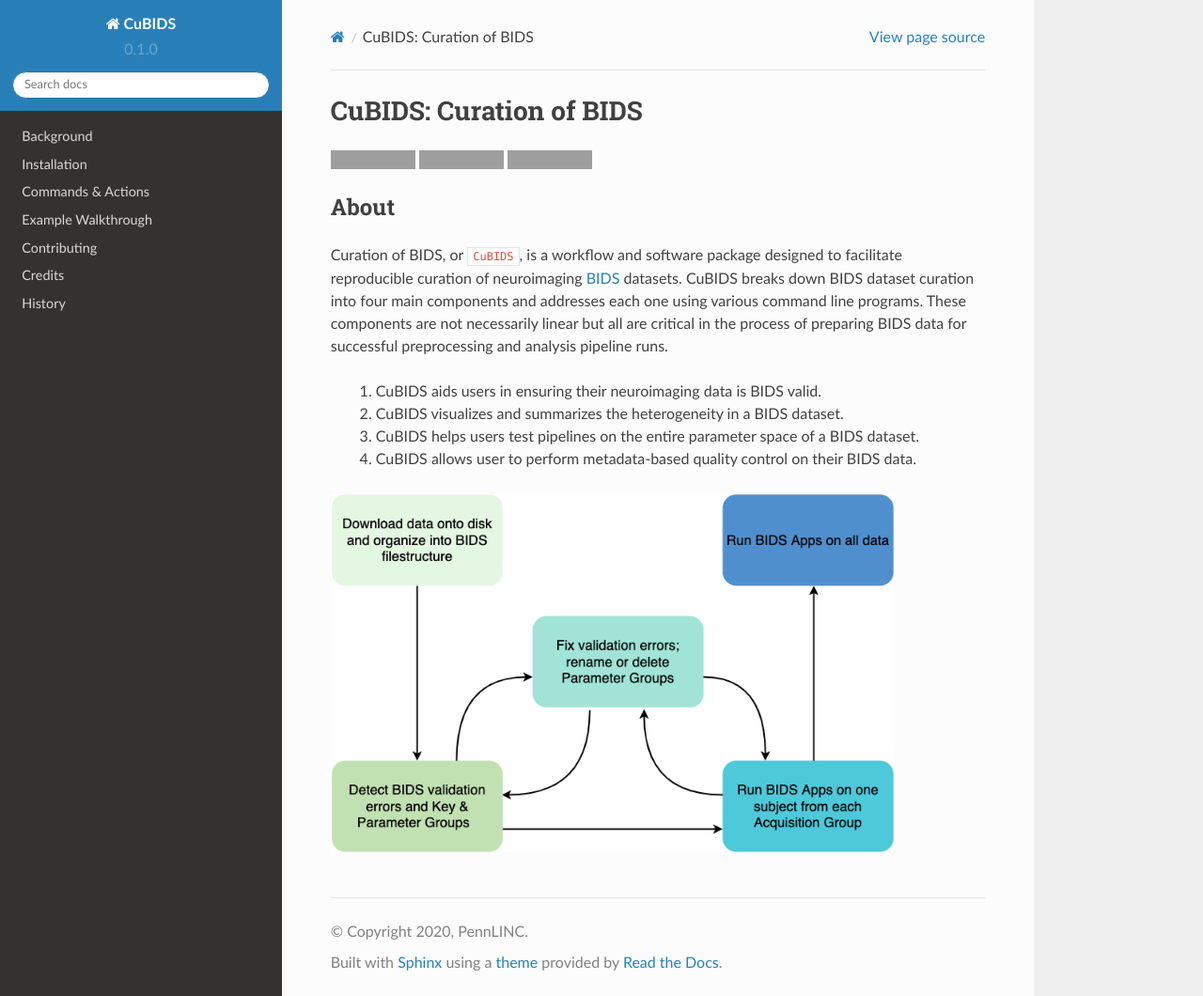
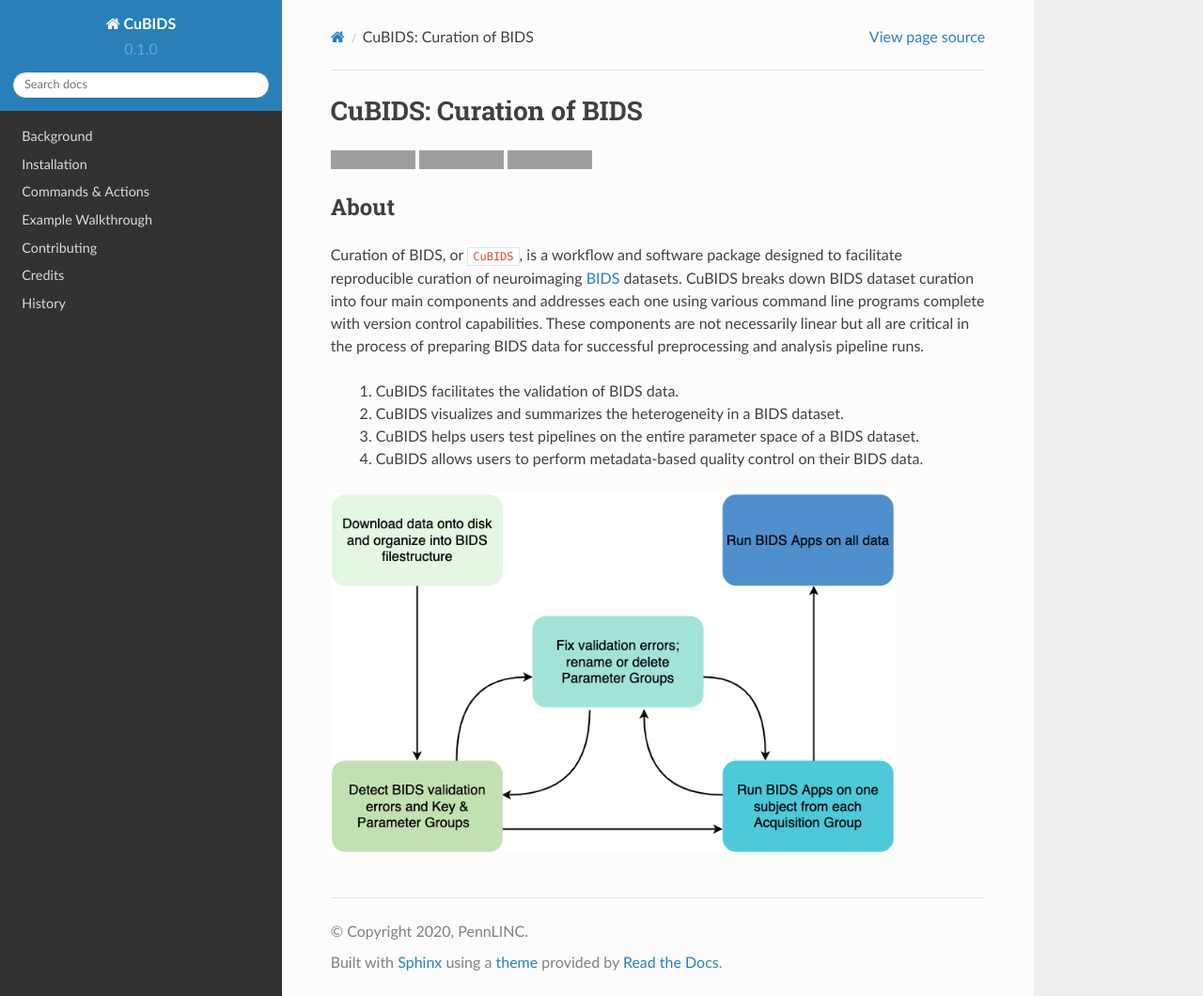
Before and after one commit to PennLINC/CuBIDS, a Sphinx documentation site: the page built from docs/README.rst, in a window 1280 px wide and 1060 px high. Shown: the whole window at 94% size. Built offline with Sphinx 7.4.7 and the Read the Docs theme 2.0.0, drawn with Linux system fonts in a browser that asks for light colours; grey boxes are pictures that could not be loaded.

Commit message:
added note on version control

```diff
--- a/docs/README.rst
+++ b/docs/README.rst
@@ -19,13 +19,13 @@
 Curation of BIDS, or ``CuBIDS``, is a workflow and software package designed to facilitate
 reproducible curation of neuroimaging `BIDS <https://bids-specification.readthedocs.io/>`_ datasets.
 CuBIDS breaks down BIDS dataset curation into four main components and addresses each one using
-various command line programs. These components are not necessarily linear but all are critical
+various command line programs complete with version control capabilities. These components are not necessarily linear but all are critical
 in the process of preparing BIDS data for successful preprocessing and analysis pipeline runs.
 
-  1. CuBIDS aids users in ensuring their neuroimaging data is BIDS valid.
+  1. CuBIDS facilitates the validation of BIDS data.
   2. CuBIDS visualizes and summarizes the heterogeneity in a BIDS dataset.
   3. CuBIDS helps users test pipelines on the entire parameter space of a BIDS dataset.
-  4. CuBIDS allows user to perform metadata-based quality control on their BIDS data.
+  4. CuBIDS allows users to perform metadata-based quality control on their BIDS data.
 
 .. image:: _static/cubids_workflow.png
    :width: 600
```
